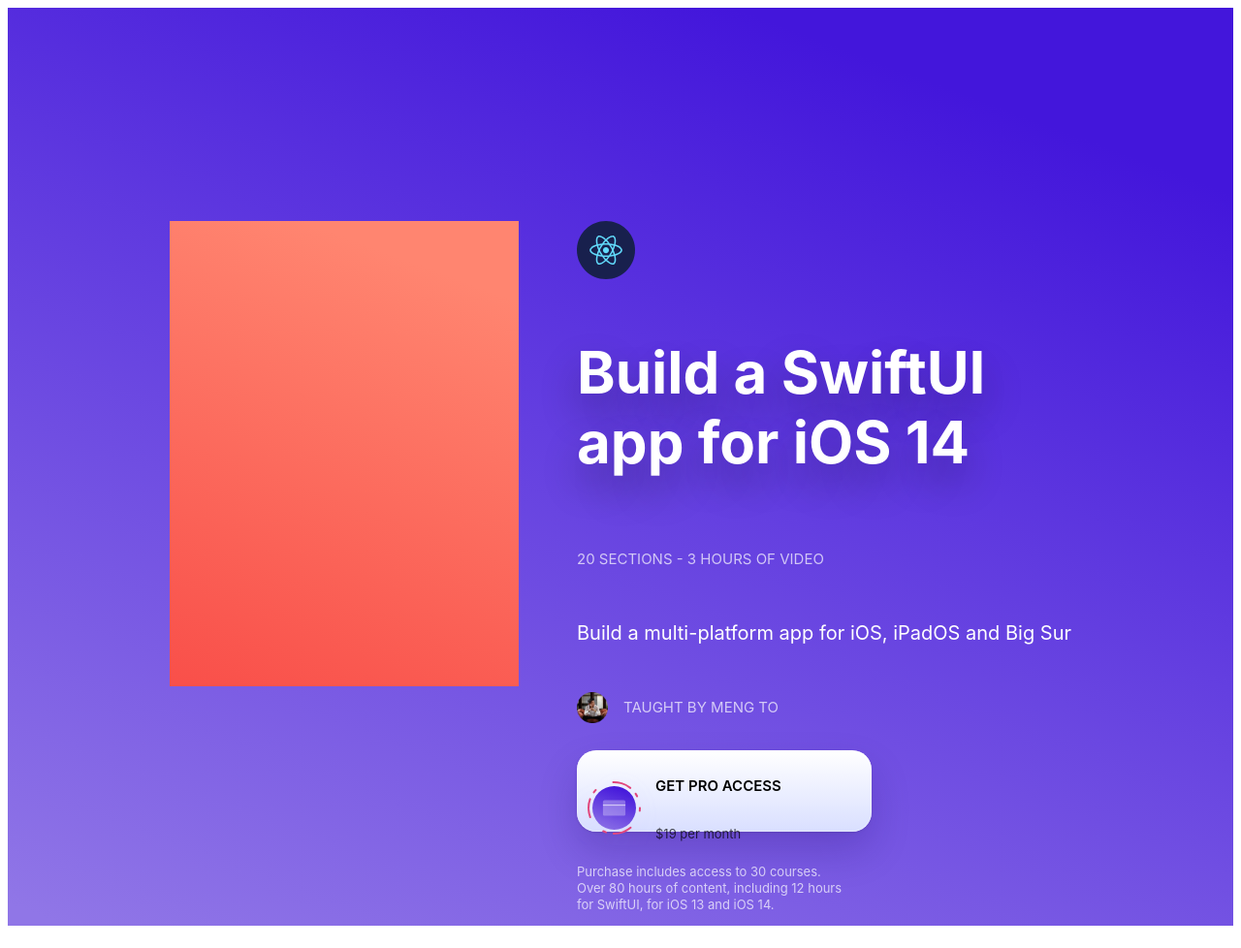
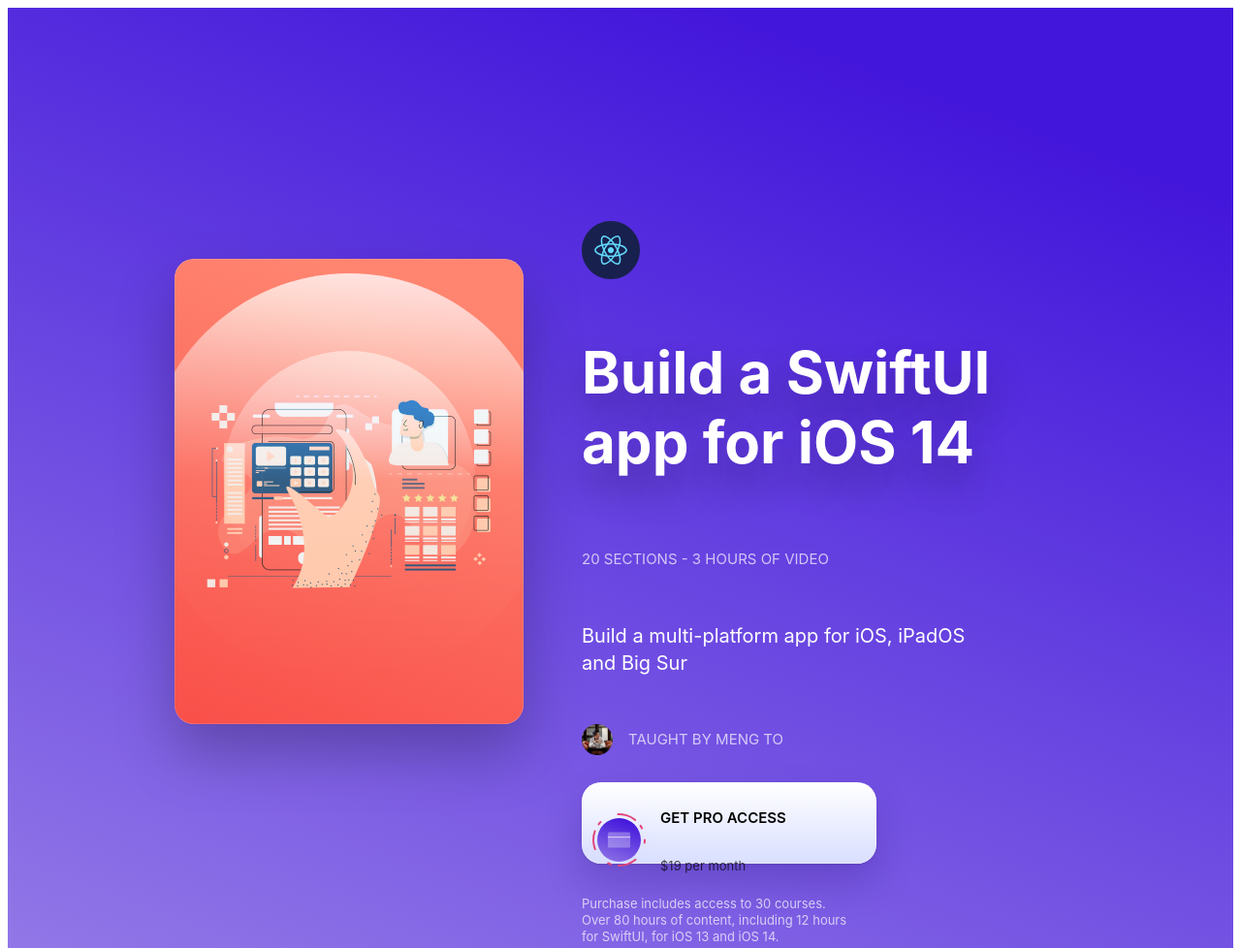
Before and after one commit to YamWillie/advancedhooks, a Gatsby site: page / in a window 1280 px wide. Shown: the top 978 px of the page at 97% size. Built offline with nearby package versions, Linux system fonts and the light colour scheme; Gatsby itself is replaced by a stand-in of ours.

Commit message:
section 3

```diff
--- /dev/null
+++ b/src/components/animations/Circles.tsx
@@ -0,0 +1,52 @@
+import React, { useState } from "react"
+import styled, { keyframes } from "styled-components"
+
+function Circles() {
+  const [animation, setAnimation] = useState(false)
+
+  return (
+    <Wrapper onClick={() => setAnimation(true)}>
+      <Circle animation={animation} />
+      <Circle2 animation={animation} />
+    </Wrapper>
+  )
+}
+
+export default Circles
+
+const scale = keyframes`
+0% { transform: scale(1)}
+100% { transform: scale(1.2)}
+`
+
+const Wrapper = styled.div`
+  width: 420px;
+  height: 420px;
+`
+
+const Circle = styled.div`
+  position: absolute;
+  width: 420px;
+  height: 420px;
+  background: linear-gradient(
+    180deg,
+    #9fe1ff 0%,
+    rgba(195, 236, 255, 0.0853208) 50.94%,
+    rgba(255, 255, 255, 0) 100%
+  );
+  border-radius: 210px;
+  left: calc(50% - 420px / 2);
+  top: calc(50% - 420px / 2);
+  animation: ${scale} 5s 1s linear forwards;
+  animation-play-state: ${props => (props.animation ? "running" : "paused")};
+`
+
+const Circle2 = styled(Circle)`
+  width: 260px;
+  height: 260px;
+  border-radius: 135px;
+  left: calc(50% - 260px / 2);
+  top: calc(50% - 260px / 2);
+  animation: ${scale} 5s 1s linear forwards;
+  animation-play-state: ${props => (props.animation ? "running" : "paused")};
+`
--- a/src/components/cards/CourseCard.tsx
+++ b/src/components/cards/CourseCard.tsx
@@ -1,15 +1,42 @@
 import React from "react"
 import styled from "styled-components"
 
+import Circles from "../animations/Circles"
+
 function CourseCard() {
-  return <Wrapper></Wrapper>
+  return (
+    <Wrapper className="courseCard">
+      <Illustration src="/images/illustrations/illustration-1.png" />
+      <AnimationWrapper>
+        <Circles />
+      </AnimationWrapper>
+    </Wrapper>
+  )
 }
 
 export default CourseCard
 
 const Wrapper = styled.div`
+  display: grid;
   max-width: 360px;
   width: 100%;
   height: 480px;
   background: linear-gradient(200.42deg, #ff8570 13.57%, #f9504a 98.35%);
+  border-radius: 20px;
+  box-shadow: 0px 30px 60px rgba(0, 0, 0, 0.25),
+    inset 0px 0px 0px 0.5px rgba(255, 255, 255, 0.25);
+  justify-content: center;
+  align-content: center;
 `
+
+const AnimationWrapper = styled.div`
+  position: absolute;
+  width: 360px;
+  overflow: hidden;
+  padding-top: 30px;
+  mix-blend-mode: overlay;
+`
+
+const Illustration = styled.img`
+  width: 300px;
+`
--- a/src/pages/index.tsx
+++ b/src/pages/index.tsx
@@ -53,6 +53,10 @@
     grid-template-columns: 1fr;
     justify-items: center;
   }
+
+  .courseCard {
+    margin-top: 39px;
+  }
 `
 
 const TextWrapper = styled.div`
@@ -78,6 +82,7 @@
   font-size: 60px;
   line-height: 72px;
   color: #ffffff;
+  mix-blend-mode: normal;
   text-shadow: 0px 20px 40px rgba(0, 0, 0, 0.3);
 `
 
@@ -85,14 +90,17 @@
   font-family: SF Pro Text;
   font-style: normal;
   font-size: 15px;
+  line-height: 130%;
+  text-transform: uppercase;
   color: rgba(255, 255, 255, 0.7);
-  text-transform: uppercase;
 `
 
 const Description = styled.p`
+  max-width: 400px;
   font-family: SF Pro Text;
   font-style: normal;
   font-size: 20px;
+  line-height: 140%;
   color: #ffffff;
 `
 
@@ -110,6 +118,7 @@
 const SmallText = styled.p`
   max-width: 280px;
   font-family: SF Pro Text;
+  font-style: normal;
   font-size: 13px;
   line-height: 130%;
   color: rgba(255, 255, 255, 0.7);
```
Also changed, not shown: static/images/illustrations/illustration-1.png (added).
